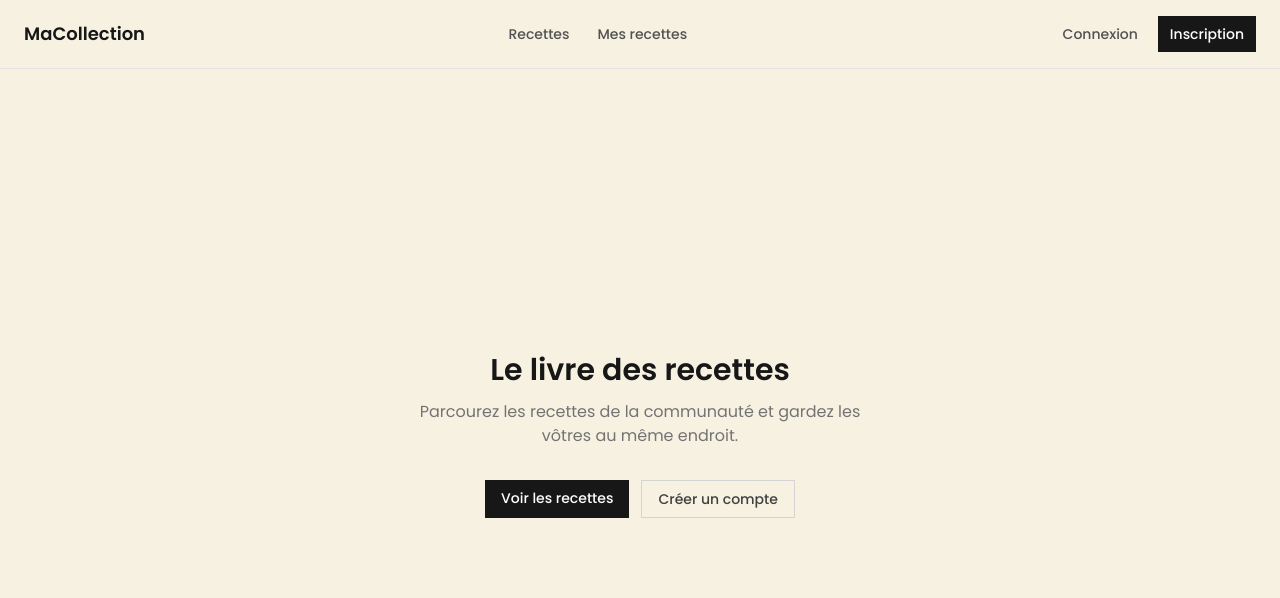
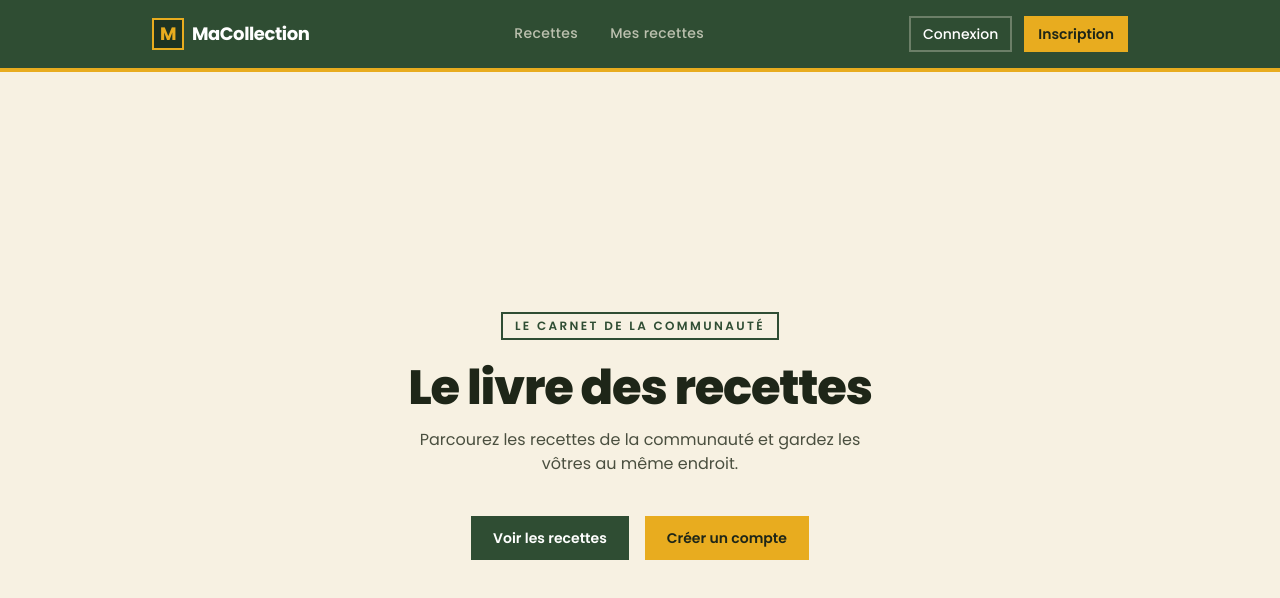
Before and after one commit to starweizz-ynov-projects-B2/MaCollection, a React (Vite) app in the folder frontend/: page / in a window 1280 px wide. Shown: the top 598 px of the page. Built offline with nearby package versions, Linux system fonts and the light colour scheme.

Commit message:
Redesign de la navbar et de la page d'accueil
Navbar en vert basilic avec accents moutarde, hero éditorial sur la
page d'accueil.

```diff
--- a/frontend/src/components/NavBar.tsx
+++ b/frontend/src/components/NavBar.tsx
@@ -2,8 +2,10 @@ import { NavLink, useNavigate } from 'react-router-dom'
 import { useAuth } from '../context/AuthContext.tsx'
 
 const linkClass = ({ isActive }: { isActive: boolean }) =>
-    `px-3 py-2 text-sm font-medium rounded-md transition-colors ${
-        isActive ? 'text-white bg-neutral-800' : 'text-neutral-600 hover:text-neutral-900 hover:bg-neutral-100'
+    `border-b-2 px-1 py-1 text-sm font-medium tracking-wide transition-colors ${
+        isActive
+            ? 'border-mustard text-white'
+            : 'border-transparent text-cream/70 hover:border-mustard/50 hover:text-white'
     }`
 
 export default function NavBar() {
@@ -16,12 +18,16 @@ export default function NavBar() {
     }
 
     return (
-        <nav className="flex items-center justify-between px-6 py-4 border-b border-neutral-200">
-            <NavLink to="/" className="text-lg font-semibold text-neutral-900">
+        <nav className="border-b-4 border-mustard bg-basil">
+            <div className="mx-auto flex max-w-5xl items-center justify-between px-6 py-4">
+                <NavLink to="/" className="flex items-center gap-2 text-lg font-bold tracking-tight text-white">
+                    <span className="flex h-8 w-8 items-center justify-center border-2 border-mustard bg-basil-dark text-mustard">
+                        M
+                    </span>
                     MaCollection
                 </NavLink>
 
-            <div className="flex items-center gap-1">
+                <div className="flex items-center gap-6">
                     <NavLink to="/recipes" className={linkClass}>
                         Recettes
                     </NavLink>
@@ -40,31 +46,35 @@ export default function NavBar() {
                     )}
                 </div>
 
-            <div className="flex items-center gap-2">
+                <div className="flex items-center gap-3">
                     {user ? (
                         <>
-                        <span className="text-sm text-neutral-500">{user.email}</span>
+                            <span className="text-sm text-cream/80">{user.username}</span>
                             <button
                                 onClick={handleLogout}
-                            className="px-3 py-2 text-sm font-medium text-neutral-600 rounded-md hover:bg-neutral-100"
+                                className="border-2 border-cream/30 px-3 py-1.5 text-sm font-medium text-white transition-colors hover:border-mustard hover:text-mustard cursor-pointer"
                             >
                                 Déconnexion
                             </button>
                         </>
                     ) : (
                         <>
-                        <NavLink to="/login" className={linkClass}>
+                            <NavLink
+                                to="/login"
+                                className="border-2 border-cream/30 px-3 py-1.5 text-sm font-medium text-white transition-colors hover:border-mustard hover:text-mustard"
+                            >
                                 Connexion
                             </NavLink>
                             <NavLink
                                 to="/register"
-                            className="px-3 py-2 text-sm font-medium text-white bg-neutral-900 rounded-md hover:bg-neutral-700"
+                                className="border-2 border-mustard bg-mustard px-3 py-1.5 text-sm font-semibold text-ink transition-colors hover:bg-mustard-dark hover:border-mustard-dark"
                             >
                                 Inscription
                             </NavLink>
                         </>
                     )}
                 </div>
+            </div>
         </nav>
     )
 }
--- a/frontend/src/pages/home.tsx
+++ b/frontend/src/pages/home.tsx
@@ -5,23 +5,30 @@ export default function Home() {
     const { user } = useAuth()
 
     return (
-        <div className="flex flex-col items-center justify-center flex-1 px-6 py-24 text-center">
-            <h1 className="text-3xl font-semibold text-neutral-900">Le livre des recettes</h1>
-            <p className="mt-3 max-w-md text-neutral-500">
+        <div className="flex flex-1 flex-col items-center justify-center px-6 py-24 text-center">
+            <span className="border-2 border-basil px-3 py-1 text-xs font-semibold tracking-[0.2em] text-basil uppercase">
+                Le carnet de la communauté
+            </span>
+
+            <h1 className="mt-6 max-w-2xl text-4xl font-extrabold tracking-tight text-ink sm:text-5xl">
+                Le livre des recettes
+            </h1>
+
+            <p className="mt-4 max-w-md text-ink-soft">
                 Parcourez les recettes de la communauté et gardez les vôtres au même endroit.
             </p>
 
-            <div className="mt-8 flex gap-3">
+            <div className="mt-10 flex flex-wrap justify-center gap-4">
                 <Link
                     to="/recipes"
-                    className="px-4 py-2 text-sm font-medium text-white bg-neutral-900 rounded-md hover:bg-neutral-700"
+                    className="border-2 border-basil bg-basil px-5 py-2.5 text-sm font-semibold text-white transition-colors hover:bg-basil-dark hover:border-basil-dark"
                 >
                     Voir les recettes
                 </Link>
                 {!user && (
                     <Link
                         to="/register"
-                        className="px-4 py-2 text-sm font-medium text-neutral-700 border border-neutral-300 rounded-md hover:bg-neutral-100"
+                        className="border-2 border-mustard bg-mustard px-5 py-2.5 text-sm font-semibold text-ink transition-colors hover:bg-mustard-dark hover:border-mustard-dark"
                     >
                         Créer un compte
                     </Link>
```
Lines whose indentation alone changed are shown as unchanged.
